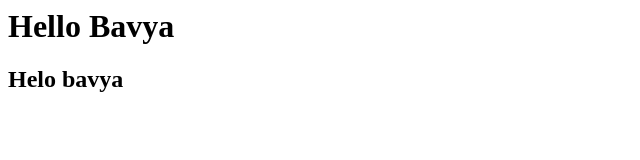
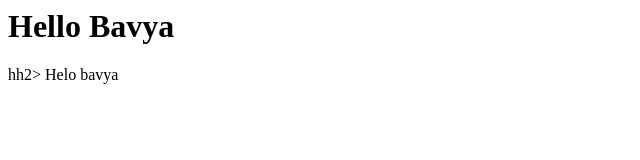
Before and after one commit to cloudrural/zyx, a plain HTML site: page index.html in a window 1280 px wide. Shown: the whole page, without its empty margins (0-640 px from the left). Drawn offline with Linux system fonts and the light colour scheme.

Commit message:
1.0
This is new commit

```diff
--- a/index.html
+++ b/index.html
@@ -1,5 +1,5 @@
 <html>
   <h1> Hello Bavya</h1>
-  <h2> Helo bavya</h2>
+  hh2> Helo bavya</h2>
 
 </html>
```
Also changed, not shown: New Text Document.txt (added).
